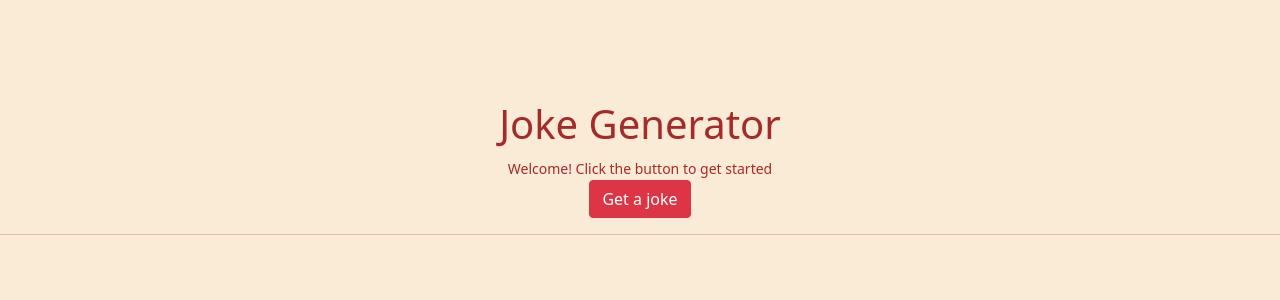
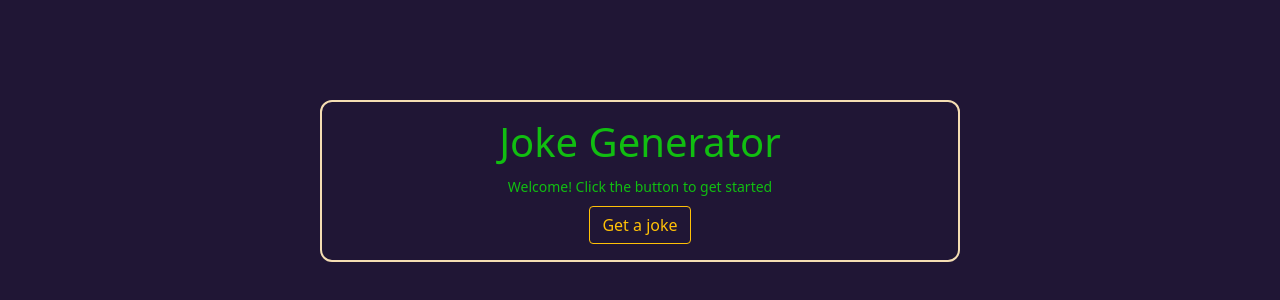
Before and after one commit to Gnashed/joke-generator, a website built with webpack: page public/index.html in a window 1280 px wide. Built offline with nearby package versions, Linux system fonts and the light colour scheme.

Commit message:
Added some CSS to make it look nicer.

```diff
--- a/components/jokeCard.js
+++ b/components/jokeCard.js
@@ -3,11 +3,12 @@ import getJoke from '../api/jokesData';
 
 const jokeCard = (obj) => {
   const content = `
+  <div class="joke-card container py-3">
     <h1>Joke Generator</h1>
     <small id="joke-delivery">${obj.setup}</small><br />
     <div id="render-joke-delivery-here"></div>
-    <button class="btn btn-danger" id="get-punchline">Get punchline</button><br />
-    <hr />
+    <button class="btn btn-outline-danger mt-2" id="get-punchline">Get punchline</button><br />
+  </div>
   `;
   renderToDom('#app', content);
 
--- a/public/main.js
+++ b/public/main.js
@@ -8,10 +8,11 @@ import renderToDom from '../utils/renderToDom';
 
 const init = () => {
   renderToDom('#app', `
-    <h1>Joke Generator</h1>
-    <small id="joke-delivery">Welcome! Click the button to get started</small><br />
-    <button class="btn btn-danger" id="click-me">Get a joke</button><br />
-    <hr />
+    <div class="joke-container container py-3">
+      <h1>Joke Generator</h1>
+      <small id="joke-delivery">Welcome! Click the button to get started</small><br />
+      <button class="btn btn-outline-warning mt-2" id="click-me">Get a joke</button><br />
+    </div>
   `);
   // getJoke().then((joke) => jokeCard(joke));
 
--- a/styles/main.scss
+++ b/styles/main.scss
@@ -3,8 +3,14 @@
 
 
 body {
-  background-color: antiquewhite;
-  color: brown;
+  background-color: rgb(32, 22, 53);
+  color: rgb(17, 190, 17);
   text-align: center;
   margin-top: 100px;
 }
+
+.joke-container, .joke-card {
+  border: 2px solid wheat;
+  border-radius: 12px;
+  width: 50%;
+}
```
